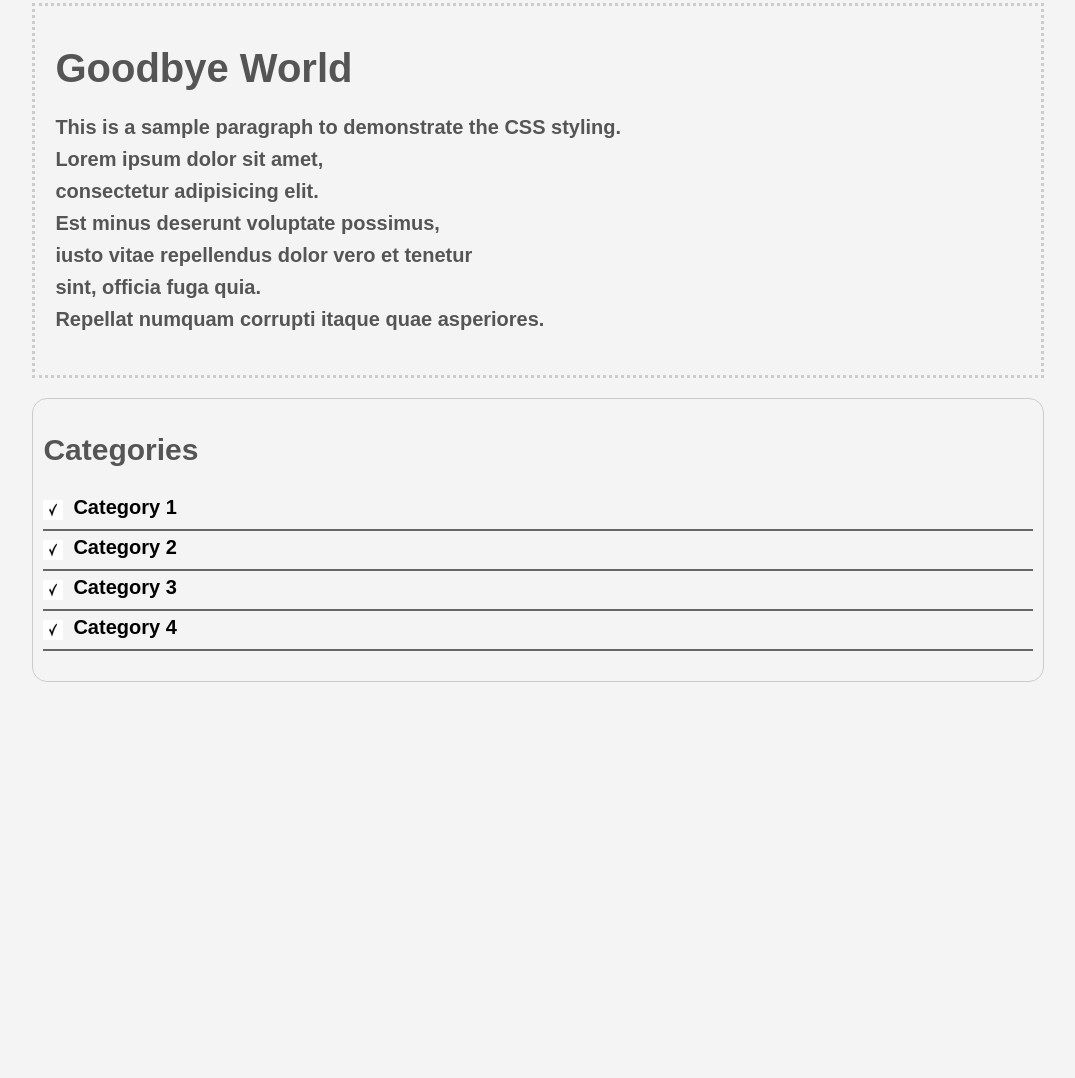
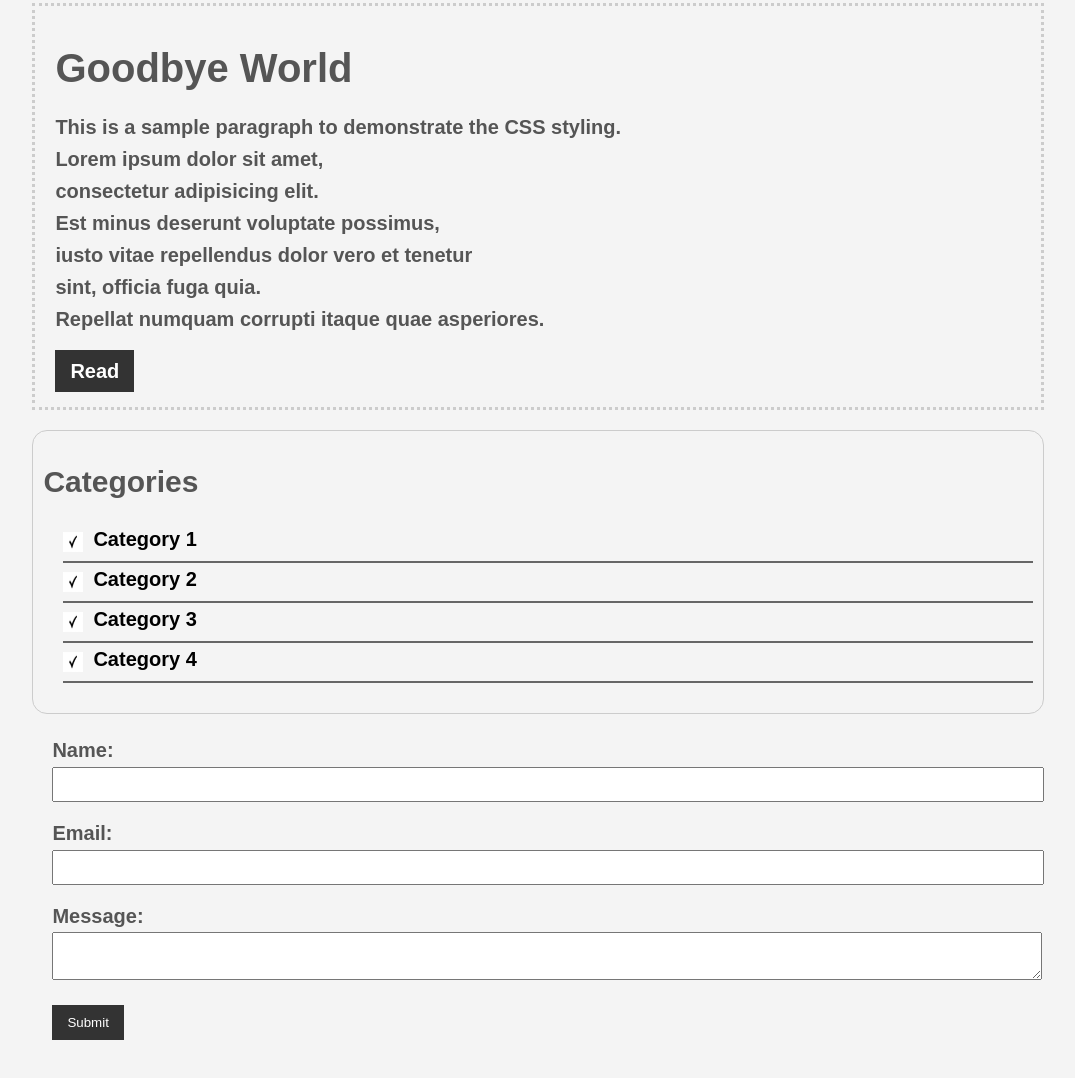
Before and after one commit to suipebrandon/Frontend-development-VHIT, a plain HTML site: page CSS With Traversy Media/csscheatsheet/index.html in a window 1280 px wide. Shown: the part 408-1486 px from the top of the page, without its empty margins (102-1177 px from the left). Before the commit the page ends 1098 px from the top, so only its background shows below. Drawn offline with Linux system fonts and the light colour scheme.

Commit message:
creating Html forms and styling with css

```diff
--- a/CSS With Traversy Media/csscheatsheet/css/style.css
+++ b/CSS With Traversy Media/csscheatsheet/css/style.css
@@ -20,12 +20,19 @@ a:hover{
 a:active{
     color: #00ff00;
 }
-a:visited{
-    color: #0000ff;
-}
 .container{
     width: 80%;
     margin: auto;
+}
+.button{
+    background-color: #333;
+    color: #fff;
+    padding: 10px 15px;
+    border: none;
+}
+.button:hover{
+    background: red;
+    color: #fff;
 }
 .box-1 {
     background-color:#333;
@@ -61,14 +68,31 @@ a:visited{
 }
 .categories ul {
     padding: 0;
+    padding-left: 20px;
     list-style: none;
 }
 .categories li {
     padding-bottom: 6px;
-    border-bottom: solid 2px #666; /* Made it solid, thicker, and lighter color for better visibility */
+    border-bottom: solid 2px #666;
     background-image: url('../images/check.png');
     background-repeat: no-repeat;
     background-position: left center;
-    background-size: 20px 20px; /* Adjust these values to change the size */
-    padding-left: 30px; /* Add padding to make room for the image */
+    background-size: 20px 20px;
+    padding-left: 30px;
 }
+.my-form{
+    padding: 20px;
+}
+.my-form .form-group{
+    padding-bottom: 15px;
+
+}
+.my-form label{
+    display: block;
+}
+.my-form input[type="text"],
+.my-form textarea
+{
+    padding: 8px;
+    width: 100%;
+}
--- a/CSS With Traversy Media/csscheatsheet/index.html
+++ b/CSS With Traversy Media/csscheatsheet/index.html
@@ -1,4 +1,4 @@
-<!DOCTYPE html>
+<!doctype html>
 <html lang="en">
   <head>
     <meta charset="UTF-8" />
@@ -31,6 +31,7 @@
           sint, officia fuga quia. <br />
           Repellat numquam corrupti itaque quae asperiores.
         </p>
+        <a class="button" href="">Read</a>
       </div>
       <div class="categories">
         <h2>Categories</h2>
@@ -41,7 +42,64 @@
           <li><a href="#">Category 4</a></li>
         </ul>
       </div>
+      <form class="my-form">
+        <div class="form-group">
+          <label for="">Name:</label>
+          <input type="text" name="text" />
         </div>
+        <div class="form-group">
+          <label for="">Email:</label>
+          <input type="text" name="email" />
+        </div>
+        <div class="form-group">
+          <label for="">Message:</label>
+          <textarea name="message" id=""></textarea>
+        </div>
+        <input class="button" type="submit" value="Submit" name="" />
+      </form>
 
+      <!--
+      <div class="block">
+        <h3>Heading</h3>
+        <p>
+          This is a sample paragraph to demonstrate the CSS styling. <br />
+          Lorem ipsum dolor sit amet, <br />
+          consectetur adipisicing elit. <br />
+          Est minus deserunt voluptate possimus, <br />
+          iusto vitae repellendus dolor vero et tenetur <br />
+          sint, officia fuga quia. <br />
+          Repellat numquam corrupti itaque quae asperiores.
+        </p>
+      </div>
+      <div class="block">
+        <h3>Heading</h3>
+        <p>
+          This is a sample paragraph to demonstrate the CSS styling. <br />
+          Lorem ipsum dolor sit amet, <br />
+          consectetur adipisicing elit. <br />
+          Est minus deserunt voluptate possimus, <br />
+          iusto vitae repellendus dolor vero et tenetur <br />
+          sint, officia fuga quia. <br />
+          Repellat numquam corrupti itaque quae asperiores.
+        </p>
+      </div>
+      <div class="block">
+        <h3>Heading</h3>
+        <p>
+          This is a sample paragraph to demonstrate the CSS styling. <br />
+          Lorem ipsum dolor sit amet, <br />
+          consectetur adipisicing elit. <br />
+          Est minus deserunt voluptate possimus, <br />
+          iusto vitae repellendus dolor vero et tenetur <br />
+          sint, officia fuga quia. <br />
+          Repellat numquam corrupti itaque quae asperiores.
+        </p>
+      </div>
+      -->
+
+    </div>
+    <!--Container Ends here-->
+
+    <div style="margin-top: 500px"></div>
   </body>
 </html>
```
Lines whose indentation alone changed are shown as unchanged.
